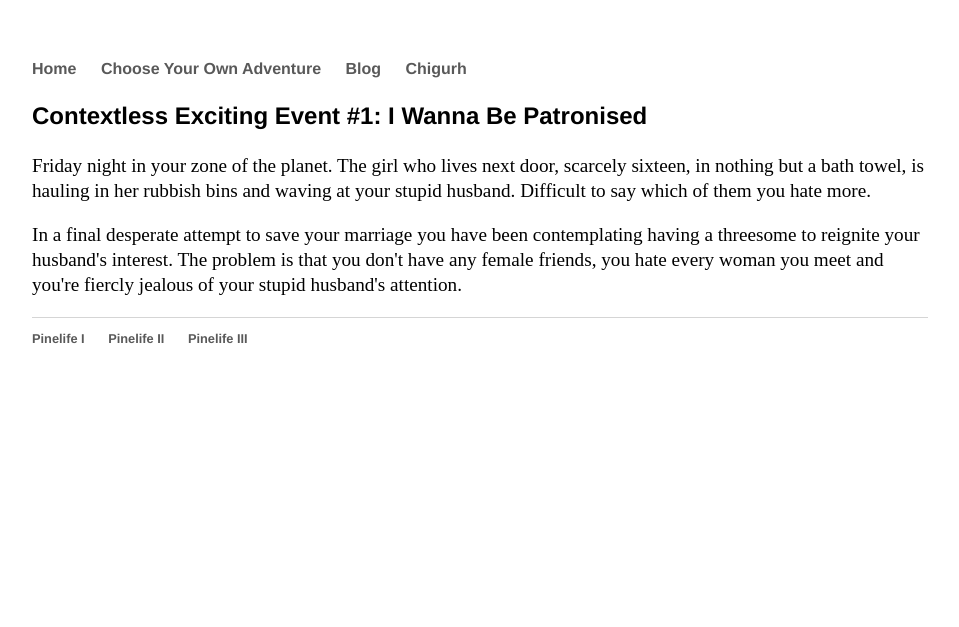
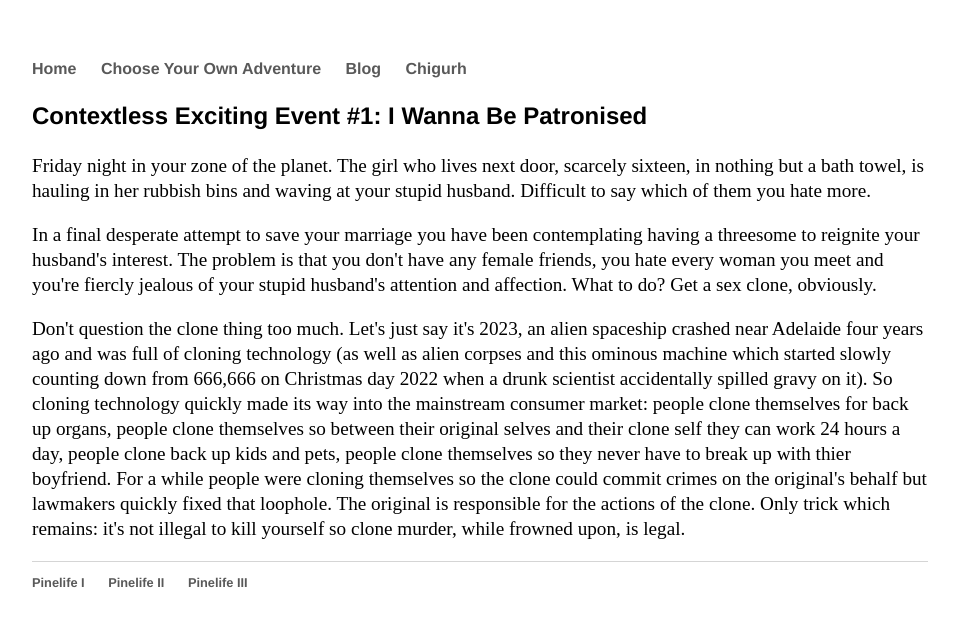
Before and after one commit to Pinelife/pinelife.github.io, a Jekyll site: the page built from Hellhole/excitingevent1.html, in a window 1280 px wide. Shown: the top 627 px of the page, without its empty margins (160-1119 px from the left). Built offline with Jekyll 4.4.1, drawn with Linux system fonts in a browser that asks for light colours.

Commit message:
Create excitingevent1.html

```diff
--- a/Hellhole/excitingevent1.html
+++ b/Hellhole/excitingevent1.html
@@ -9,6 +9,14 @@ title: Pinelife
 </p>
 <p>
   In a final desperate attempt to save your marriage you have been contemplating having a threesome to reignite your husband's interest.
-  The problem is that you don't have any female friends, you hate every woman you meet and you're fiercly jealous of your stupid husband's attention.
-
+  The problem is that you don't have any female friends, you hate every woman you meet and you're fiercly jealous of your stupid husband's attention and affection.
+  What to do? Get a sex clone, obviously.
 </p>
+<p>
+Don't question the clone thing too much. Let's just say it's 2023, an alien spaceship crashed near Adelaide four years ago and was full of cloning
+  technology (as well as alien corpses and this ominous machine which started slowly counting down from 666,666 on Christmas day 2022 when a drunk scientist accidentally spilled gravy on it).
+  So cloning technology quickly made its way into the mainstream consumer market: people clone themselves for back up organs, people clone
+  themselves so between their original selves and their clone self they can work 24 hours a day, people clone back up kids and pets, people clone themselves so they
+never have to break up with thier boyfriend. For a while people were cloning themselves so the clone could commit crimes on the original's behalf but lawmakers quickly fixed that loophole. The original is responsible for the actions of the clone.
+  Only trick which remains: it's not illegal to kill yourself so clone murder, while frowned upon, is legal.
+</p>
```
